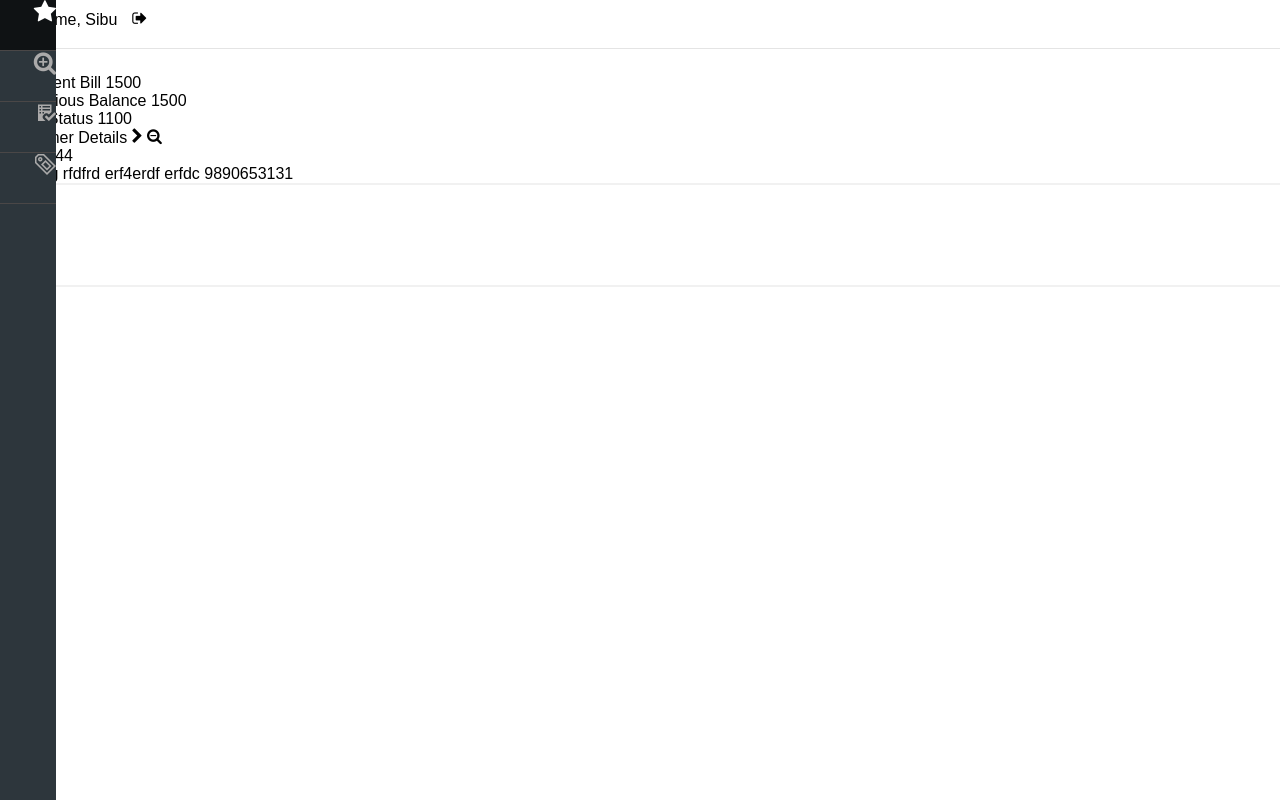
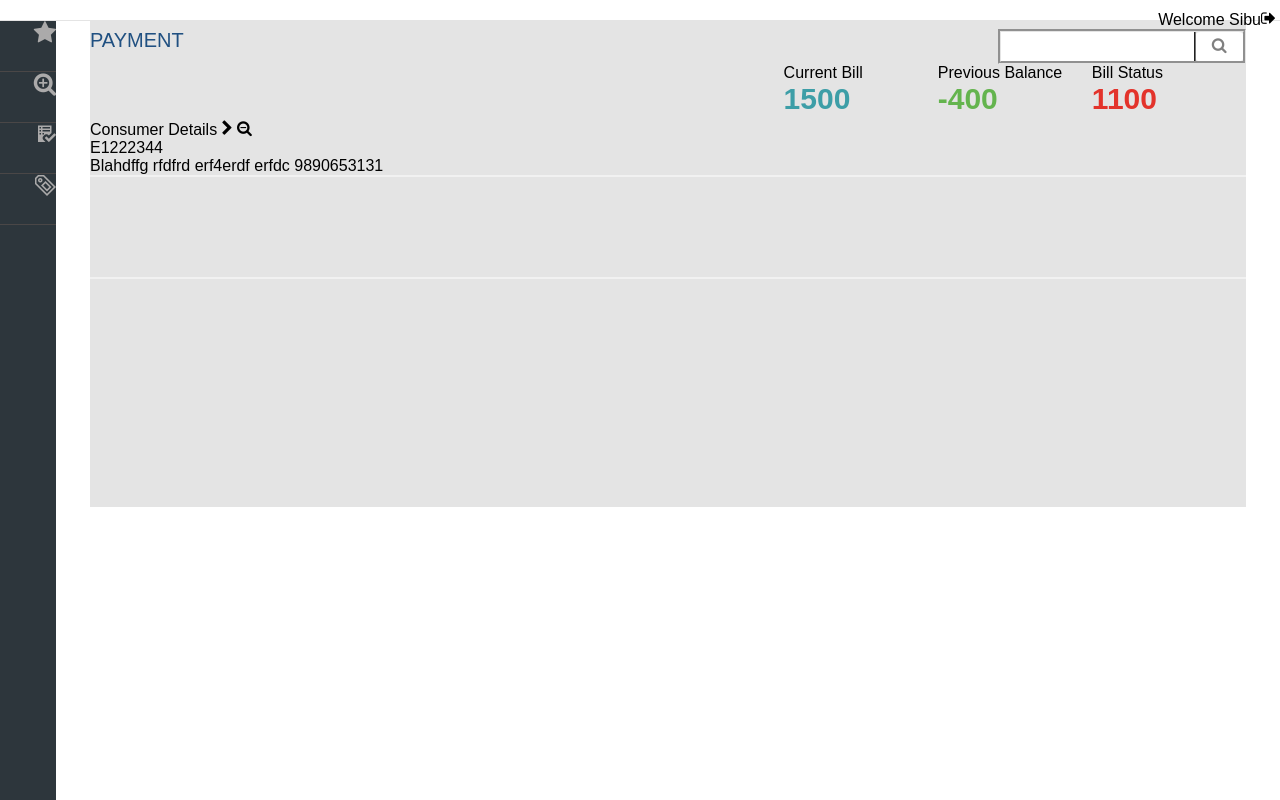
Before and after one commit to sibStephen/UI-Layout, a website: page index.html in a window 1280 px wide. Drawn offline with nearby package versions, Linux system fonts and the light colour scheme; files whose address does not match are found by name.

Commit message:
Changes in Design layout

```diff
--- a/css/styles.css
+++ b/css/styles.css
@@ -513,7 +513,9 @@ th {
 
 /*Audit page*/
 .new-assesment-spacing {
-  margin-right: 15px; }
+  margin-right: 15px;
+  float: right;
+   }
 
 /* Dashboard Message Alignment and Logout hover */
 .pagination-assesment {
@@ -1429,11 +1431,11 @@ hr {
   background-color: #F6F6F6; }
 
 .btn {
-  color: #fff;
-  padding: 10px 15px;
-  margin: 0 5px 3px;
-  border: none;
-  text-transform: capitalize; }
+      color: grey;
+      padding: 10px 15px;
+      border: none;
+      text-transform: capitalize;
+       }
 
 .btn-default {
   color: black;
@@ -1444,7 +1446,11 @@ hr {
   font-size: 1.25em; }
 
 .btn-sm {
-  padding: 5px 7px; }
+    padding: 5px 7px;
+    width: 20%;
+    border-radius: 9%;
+    background-color: white;
+     }
 
 .btn-danger {
   background-color: #E3332B; }
@@ -1458,7 +1464,7 @@ hr {
     z-index: -1; }
 
 .btn-primary {
-  background-color: #2FC6D3; }
+  background-color: white; }
   .btn-primary .btn-icon-position {
     position: relative;
     top: 1px; }
@@ -1982,7 +1988,14 @@ select[size] {
 
 .column-12 {
   width: 100%; }
-
+.container {
+  margin-left: 90px;
+  height: 100%;
+  padding-top: 0;
+  padding-bottom: 10%;
+  margin-right: 34px;
+  background-color: #E4E4E4;
+}
 .tab-container {
   overflow: hidden; }
   .tab-container .tabs-section {
@@ -2018,15 +2031,74 @@ select[size] {
   padding-left: 5% !important; }
 
 .top-bar {
-  height: 28px;
   border-bottom: 1px solid #E4E4E4;
-  position: fixed;
+  position: relative;
   width: 100%;
   background-color: #FFF;
-  display: flex;
+  justify-content: space-between;
+  align-items: center;
   padding: 10px 0 10px 10px;
 }
-
+.top-right {
+  float: right;
+}
+.top-fourth {
+  width:50%;
+}
+.top-second, .top-third {
+  display: inline-block;
+  width: 100%;
+}
+.payment {
+color: #205081;
+}
+.consumer {
+  border-style: groove;
+  display: inline-flex;
+  border-radius: 0px;
+  border-color: #E4E4E4;
+}
+input {
+  width: 80%;
+  border-style: none;
+  outline: none;
+  border-right-style: groove;
+  border-radius: inherit;
+}
+
+.bill-status {
+list-style: none;
+width: 100%;
+}
+
+.bill-balance, .top {
+  display: flex;
+}
+.bill-balance {
+  width: 40%;
+  display: flex;
+}
+.red-number, .blue-number, .green-number {
+  font-weight: bold;
+  font-size: 30px;
+}
+.payment {
+  font-size: 20px;
+  font-weight: 500;
+  display: inline-block;
+}
+.green-number-check {
+
+}
+.red-number {
+color : #E3332B;
+}
+.green-number {
+color: #64B44E;
+}
+.blue-number {
+  color: #3D9EA7;
+}
 .logo {
   width: 30%; }
   .logo a {
--- a/index.html
+++ b/index.html
@@ -24,9 +24,7 @@
 <body >
 	<div class="parent-options">
 		<div class="top-bar">
-			<div>
-				<div class="logout-container new-assesment-spacing" ng-show="isConnected"><span class="text new-assesment-spacing">Welcome, Sibu</span><i class="icon-sign-out"></i></div>
-			</div>
+			<div class="logout-container new-assesment-spacing"`>Welcome Sibu<i class="icon-sign-out"></i></div>
 		</div>
 		<div class="content-container" ng-class="{'nav-expanded':vm.expanded}">
 			<div class="sidebar">
@@ -40,21 +38,21 @@
 			<div class="container">
 				<div class="top-second">
 					<div class="payment">PAYMENT</div>
-					<div class="consumer top-left"><input type="text"/><button class="btn btn-sm btn-primary rightoftextbox"><i class="icon-search"></i></button></div>
+					<div class="consumer top-right"><input type="text"/><button class="btn btn-sm btn-primary rightoftextbox"><i class="icon-search"></i></button></div>
 				</div>
 				<div class="top-third">
-					<div class="bill-balance top-left">
+					<div class="bill-balance top-right">
 						<li class="bill-status">
 							<a class="top">Current Bill</a>
-							<a class="left">1500</a>
+							<a class="blue-number left">1500</a>
 						</li>
 						<li class="bill-status">
 							<a class="top">Previous Balance</a>
-							<a class="left">1500</a>
+							<a class="green-number left">-400</a>
 						</li>
 						<li class="bill-status">
 							<a class="top">Bill Status</a>
-							<a class="left">1100</a>
+							<a class="red-number left">1100</a>
 						</li>
 					</div>
 				</div>
@@ -67,7 +65,7 @@
 							<i class="icon-search-minus">
 							</i>
 						</div>
-					<div class="green-number">
+						<div class="green-number-check">
 							E1222344
 						</div>
 						<div class="details">
```
Lines whose indentation alone changed are shown as unchanged.
